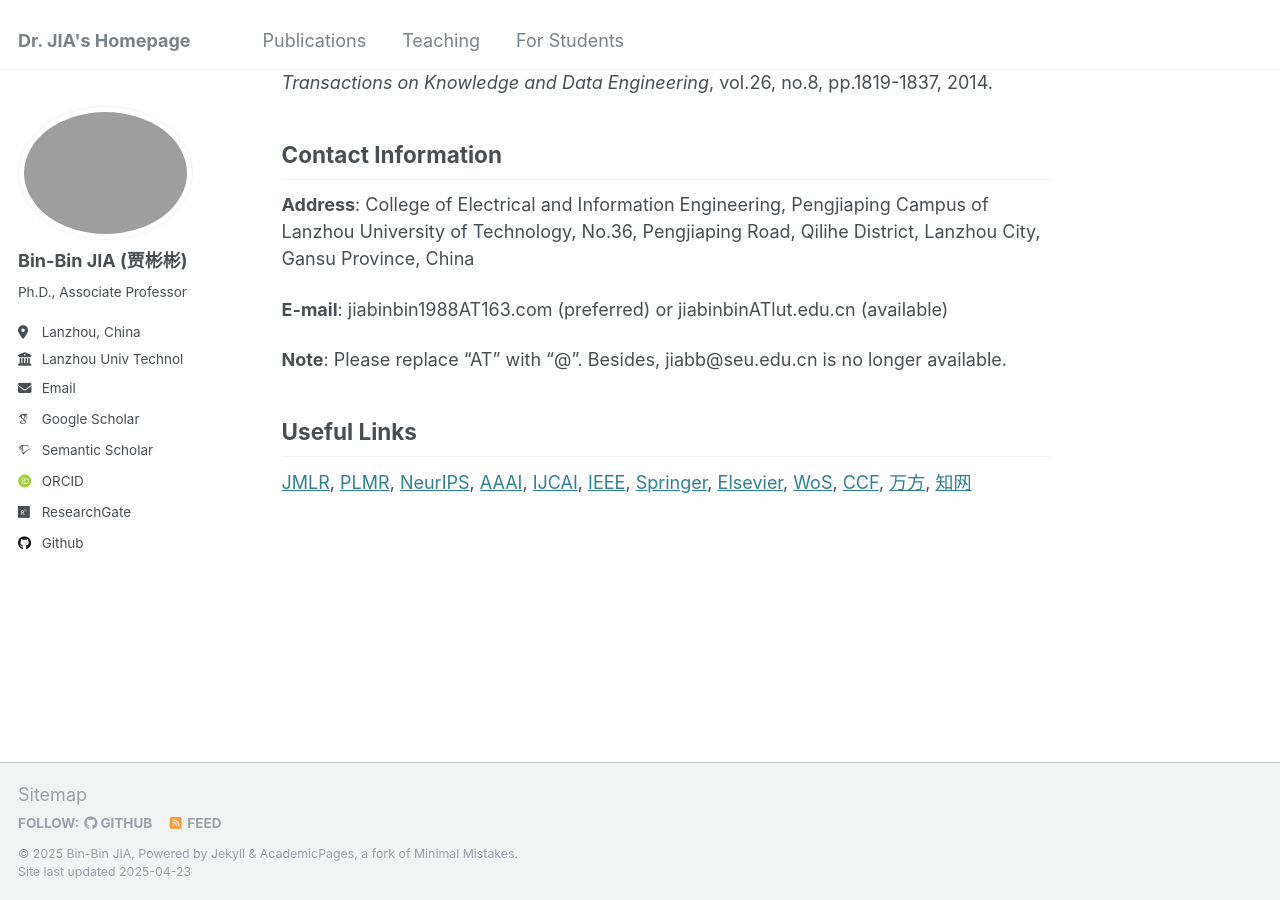
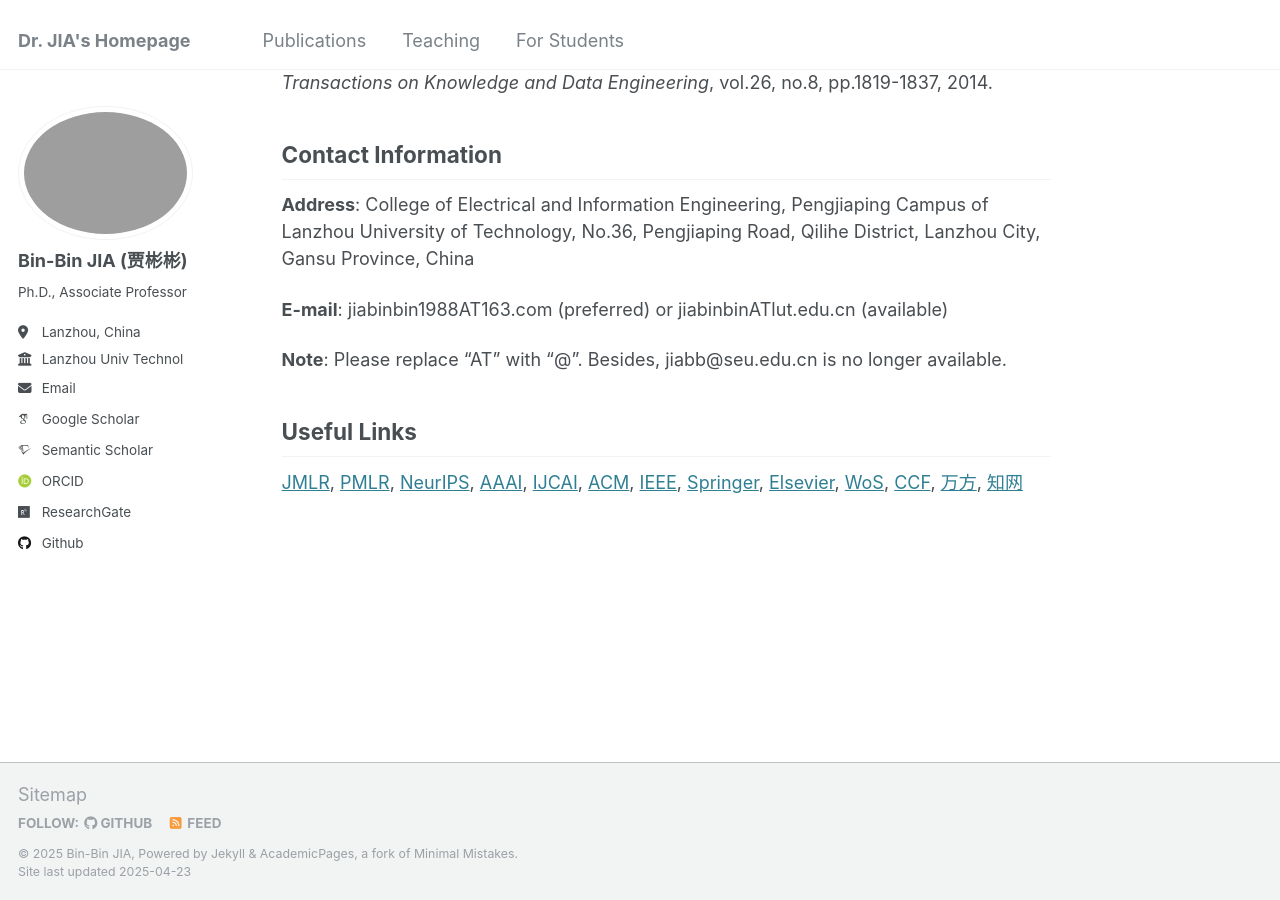
Before and after one commit to jiabinbin-ai/jiabinbin-ai.github.io, a Jekyll site: the page built from _pages/about.md, in a window 1280 px wide and 900 px high, scrolled down 1750 px. Built offline with Jekyll 4.4.1, drawn with Linux system fonts in a browser that asks for light colours; some web fonts are replaced.

Commit message:
Update about.md

```diff
--- a/_pages/about.md
+++ b/_pages/about.md
@@ -76,4 +76,4 @@ Contact Information
 Useful Links
 ------
 
-[JMLR](https://jmlr.org/), [PLMR](http://proceedings.mlr.press/), [NeurIPS](https://proceedings.neurips.cc/), [AAAI](https://aaai.org/aaai-publications/aaai-conference-proceedings/), [IJCAI](https://www.ijcai.org/all_proceedings/), [IEEE](https://ieeexplore.ieee.org/Xplore/home.jsp), [Springer](https://link.springer.com/), [Elsevier](https://www.sciencedirect.com/), [WoS](http://www.webofknowledge.com/), [CCF](https://www.ccf.org.cn/Academic_Evaluation/By_category/), [万方](https://c.wanfangdata.com.cn/periodical), [知网](https://www.cnki.net/)
+[JMLR](https://jmlr.org/), [PMLR](http://proceedings.mlr.press/), [NeurIPS](https://proceedings.neurips.cc/), [AAAI](https://aaai.org/aaai-publications/aaai-conference-proceedings/), [IJCAI](https://www.ijcai.org/all_proceedings/), [ACM](https://dl.acm.org/), [IEEE](https://ieeexplore.ieee.org/Xplore/home.jsp), [Springer](https://link.springer.com/), [Elsevier](https://www.sciencedirect.com/), [WoS](http://www.webofknowledge.com/), [CCF](https://www.ccf.org.cn/Academic_Evaluation/By_category/), [万方](https://c.wanfangdata.com.cn/periodical), [知网](https://www.cnki.net/)
```
